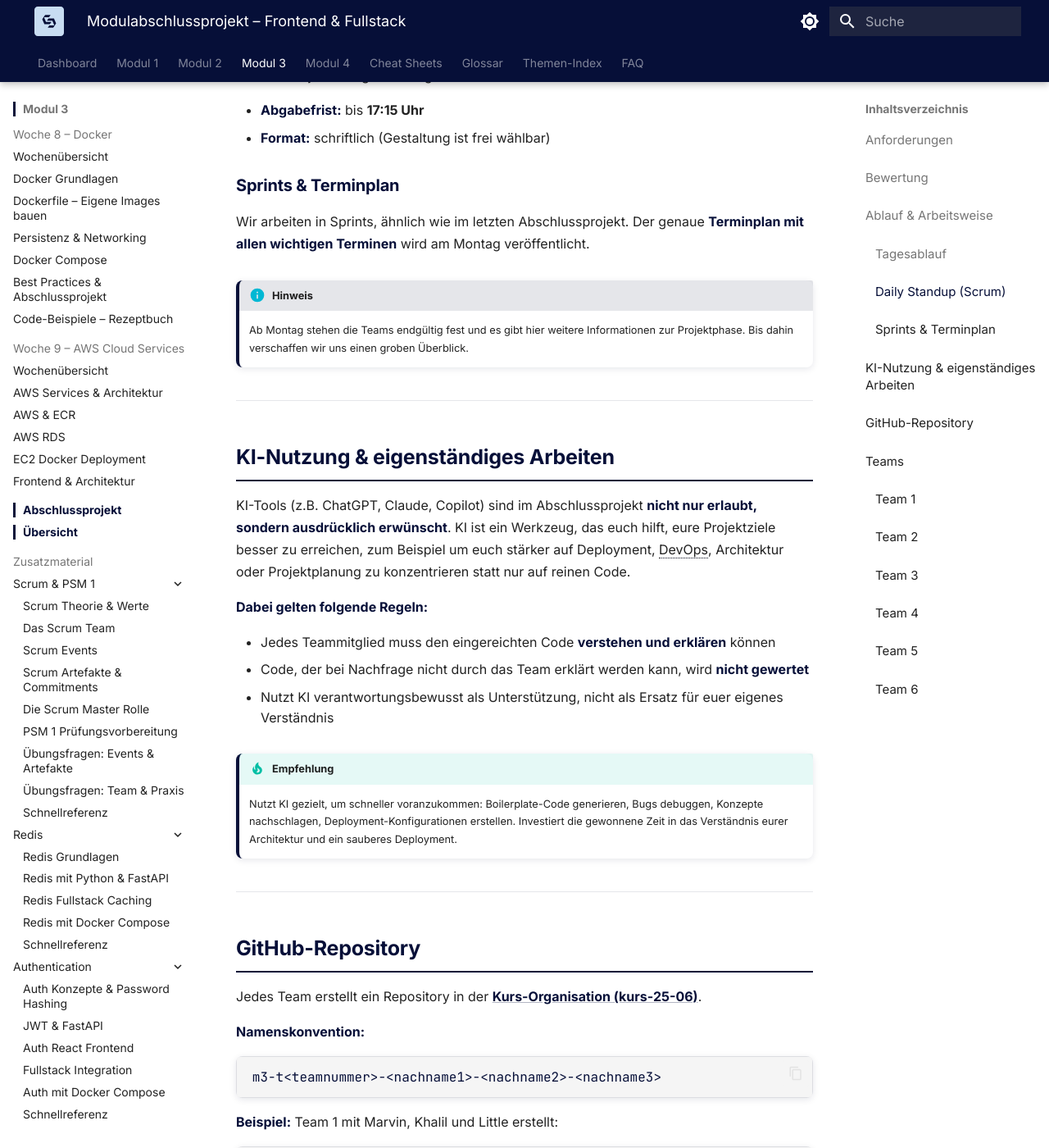
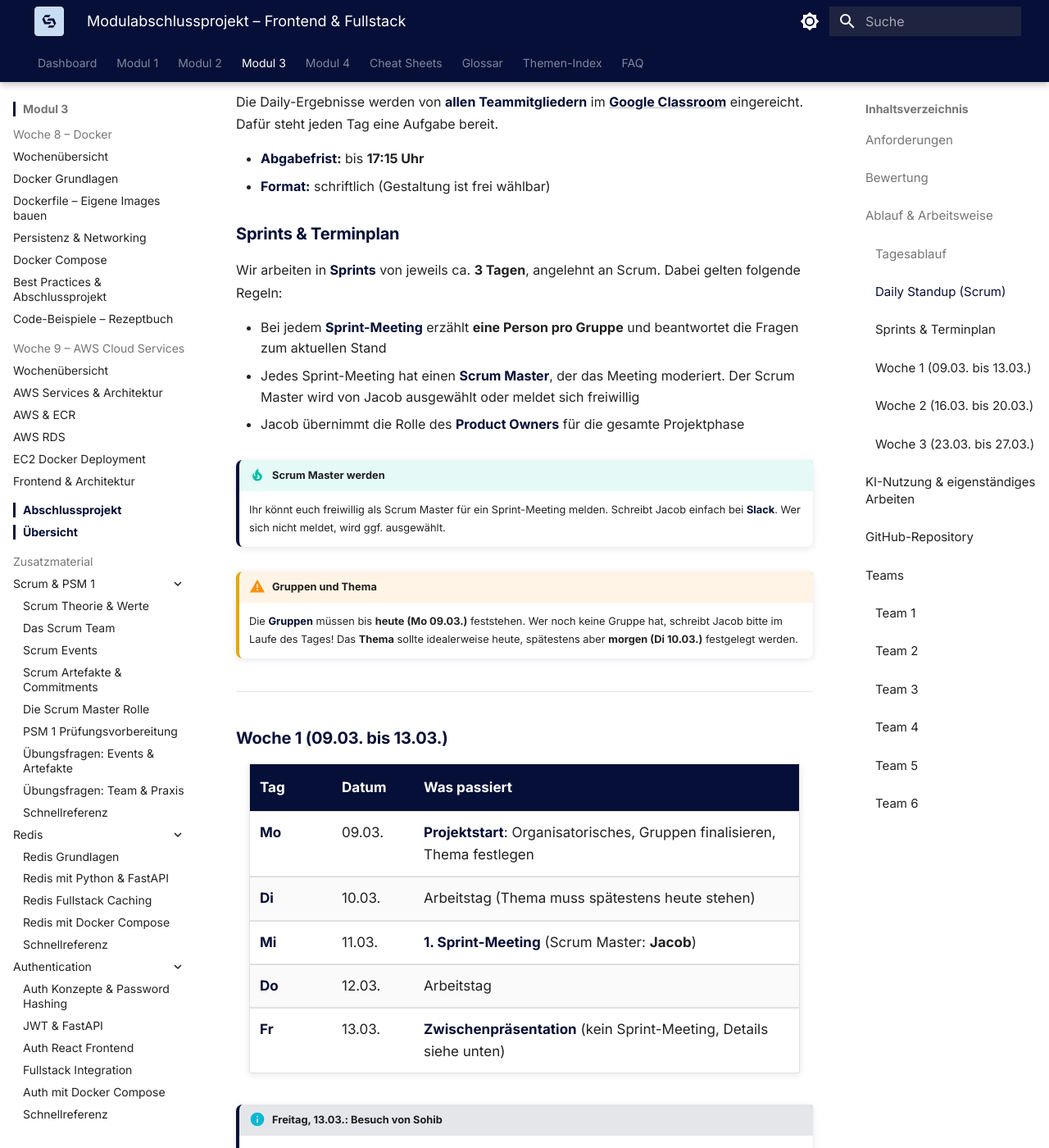
Before and after one commit to JacobMenge/kurs-25-06, an MkDocs documentation site: the page built from docs/modul-3/abschlussprojekt/uebersicht.md, in a window 1280 px wide and 1400 px high, scrolled down 1851 px. Shown: the whole window at 82% size. Built offline with MkDocs 1.6.1 and Material for MkDocs 9.7.7, drawn with Linux system fonts in a browser that asks for light colours; some of the changed text lies outside the part shown.

Commit message:
Abschlussprojekt: Vollstaendiger 3-Wochen-Fahrplan mit Sprint-Meetings
- Tagesablauf erweitert: Slack-Kontakt zu Jacob und Patrick, Fragen nach Check-in
- Sprints erklaert: 3-Tage-Rhythmus, Scrum Master Auswahl, Jacob als Product Owner
- Woche 1: Projektstart (09.03.), 1. Sprint-Meeting (11.03., SM: Jacob), Zwischenpraesentation (13.03., Sohib)
- Woche 2: Sprint-Meetings am 16. und 18.03.
- Woche 3: Sprint-Meetings am 23. und 25.03., Deadline 26.03., Abschlusspraesentationen 27.03.
- Gruppen-/Thema-Deadline und Abgabe-Warnung als Admonitions

Co-Authored-By: Claude Opus 4.6 <noreply@anthropic.com>

```diff
--- a/docs/modul-3/abschlussprojekt/uebersicht.md
+++ b/docs/modul-3/abschlussprojekt/uebersicht.md
@@ -34,9 +34,10 @@ In den letzten drei Wochen von Modul 3 (Woche 10 bis 12) entwickelt ihr in **Tea
 
 ### Tagesablauf
 
-1. **09:00 Uhr** – Check-in im [Klassenzimmer](https://meet.google.com/qnu-awsy-euv) (Anwesenheit)
-2. Danach arbeiten die Teams eigenständig
-3. Jedes Team hält ein **Daily Standup** ab
+1. **09:00 Uhr** – Check-in im [Klassenzimmer](https://meet.google.com/qnu-awsy-euv) (Anwesenheit). Bei Fragen könnt ihr im Anschluss einzeln mit Jacob sprechen.
+2. Danach arbeiten die Teams **eigenständig**
+3. Jedes Team hält ein **Daily Standup** ab (siehe unten)
+4. Bei Fragen könnt ihr **den ganzen Tag über Slack** an **Jacob** oder **Patrick** schreiben
 
 ### Daily Standup (Scrum)
 
@@ -53,10 +54,59 @@ Die Daily-Ergebnisse werden von **allen Teammitgliedern** im **[Google Classroom
 
 ### Sprints & Terminplan
 
-Wir arbeiten in Sprints, ähnlich wie im letzten Abschlussprojekt. Der genaue **Terminplan mit allen wichtigen Terminen** wird am Montag veröffentlicht.
+Wir arbeiten in **Sprints** von jeweils ca. **3 Tagen**, angelehnt an Scrum. Dabei gelten folgende Regeln:
 
-!!! info "Hinweis"
-    Ab Montag stehen die Teams endgültig fest und es gibt hier weitere Informationen zur Projektphase. Bis dahin verschaffen wir uns einen groben Überblick.
+- Bei jedem **Sprint-Meeting** erzählt **eine Person pro Gruppe** und beantwortet die Fragen zum aktuellen Stand
+- Jedes Sprint-Meeting hat einen **Scrum Master**, der das Meeting moderiert. Der Scrum Master wird von Jacob ausgewählt oder meldet sich freiwillig
+- Jacob übernimmt die Rolle des **Product Owners** für die gesamte Projektphase
+
+!!! tip "Scrum Master werden"
+    Ihr könnt euch freiwillig als Scrum Master für ein Sprint-Meeting melden. Schreibt Jacob einfach bei **Slack**. Wer sich nicht meldet, wird ggf. ausgewählt.
+
+!!! warning "Gruppen und Thema"
+    Die **Gruppen** müssen bis **heute (Mo 09.03.)** feststehen. Wer noch keine Gruppe hat, schreibt Jacob bitte im Laufe des Tages! Das **Thema** sollte idealerweise heute, spätestens aber **morgen (Di 10.03.)** festgelegt werden.
+
+---
+
+### Woche 1 (09.03. bis 13.03.)
+
+| Tag | Datum | Was passiert |
+|-----|-------|--------------|
+| **Mo** | 09.03. | **Projektstart**: Organisatorisches, Gruppen finalisieren, Thema festlegen |
+| **Di** | 10.03. | Arbeitstag (Thema muss spätestens heute stehen) |
+| **Mi** | 11.03. | **1. Sprint-Meeting** (Scrum Master: **Jacob**) |
+| **Do** | 12.03. | Arbeitstag |
+| **Fr** | 13.03. | **Zwischenpräsentation** (kein Sprint-Meeting, Details siehe unten) |
+
+!!! info "Freitag, 13.03.: Besuch von Sohib"
+    Am Freitag kommt **Sohib** zu Besuch, der neue Trainer, der ab Modul 4 den Kurs übernimmt. Jede Gruppe stellt in ca. **5 Minuten** kurz vor, woran sie arbeiten und was sie vielleicht schon haben. Keine Folien nötig, einfach erzählen und ggf. kurz zeigen.
+
+---
+
+### Woche 2 (16.03. bis 20.03.)
+
+| Tag | Datum | Was passiert |
+|-----|-------|--------------|
+| **Mo** | 16.03. | **Sprint-Meeting** |
+| **Di** | 17.03. | Arbeitstag |
+| **Mi** | 18.03. | **Sprint-Meeting** |
+| **Do** | 19.03. | Arbeitstag |
+| **Fr** | 20.03. | Arbeitstag |
+
+---
+
+### Woche 3 (23.03. bis 27.03.)
+
+| Tag | Datum | Was passiert |
+|-----|-------|--------------|
+| **Mo** | 23.03. | **Sprint-Meeting** |
+| **Di** | 24.03. | Arbeitstag |
+| **Mi** | 25.03. | **Sprint-Meeting** |
+| **Do** | 26.03. | **Deadline**: Code fertig im Repository, Deployment steht, letzte Vorbereitungen |
+| **Fr** | 27.03. | **Abschlusspräsentationen** vor Publikum (70% der Bewertung!) |
+
+!!! danger "Abgabe bis 26.03."
+    Bis spätestens **Donnerstag, 26.03.** muss der Code fertig im GitHub-Repository eingereicht sein und die Anwendung muss deployed sein. Am Freitag wird nur noch präsentiert.
 
 ---
 
```
